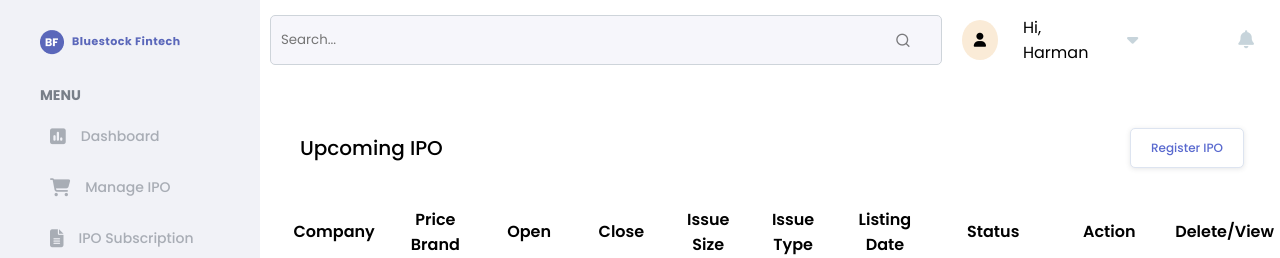
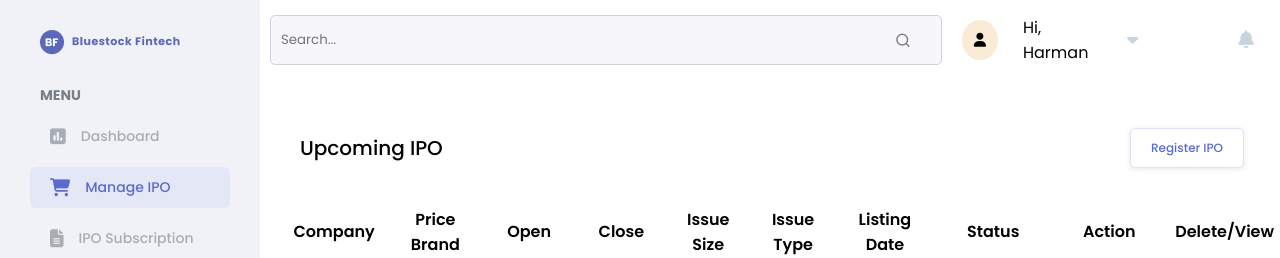
Before and after one commit to Harman-khurmi/Bluestock-fintech-dashboard, a React (Create React App) app: page /manage-ipo in a window 1280 px wide. Shown: the top 258 px of the page. Built offline with nearby package versions, Linux system fonts and the light colour scheme.

Commit message:
sidebar-onclick-changebg

```diff
--- a/src/components/Sidebar.css
+++ b/src/components/Sidebar.css
@@ -51,3 +51,11 @@
   font-size: 18px;
   /* color: rgb(196,199,219); */
 }
+
+/* change bg color on click */
+
+.menu-item.active {
+  background-color: #e4e7f5;
+  color: rgb(90, 106, 207);
+  border-radius: 6px;
+}
--- a/src/components/Sidebar.js
+++ b/src/components/Sidebar.js
@@ -1,9 +1,20 @@
 import React from 'react';
 import { Link } from 'react-router-dom';
 import logo from '../assets/Logo.png';
+import { useLocation } from 'react-router-dom';
+import { useState } from 'react';
 import './Sidebar.css';
 
 const Sidebar = () => {
+  //code for menu option click bg
+  const location = useLocation();
+  const [activeButton, setActiveButton] = useState(location.pathname);
+
+  const handleButtonClick = (path) => {
+    setActiveButton(path);
+  };
+  // end
+
   return (
     <div className="sidebar">
       <div className="logo-section">
@@ -11,34 +22,34 @@ const Sidebar = () => {
       </div>
       <div className="menu-section">
         <h5>MENU</h5>
-        <Link to="/dashboard" className="menu-item">
+        <Link to="/dashboard" className={`menu-item ${activeButton === '/dashboard' ? 'active' : ''}`} onClick={() => handleButtonClick('/dashboard')}>
           <i class="fa-solid fa-square-poll-vertical"></i>
           Dashboard
         </Link>
-        <Link to="/manage-ipo" className="menu-item">
+        <Link to="/manage-ipo" className={`menu-item ${activeButton === '/manage-ipo' ? 'active' : ''}`} onClick={() => handleButtonClick('/manage-ipo')}>
           <i class="fa-solid fa-cart-shopping"></i>
           Manage IPO
         </Link>
-        <Link to="/ipo-subscription" className="menu-item">
+        <Link to="/ipo-subscription" className={`menu-item ${activeButton === '/ipo-subscription' ? 'active' : ''}`} onClick={() => handleButtonClick('/ipo-subscription')}>
           <i class="fa-solid fa-file-lines"></i>
           IPO Subscription
         </Link>
-        <Link to="/ipo-allotment" className="menu-item">
+        <Link to="/ipo-allotment" className={`menu-item ${activeButton === '/ipo-allotment' ? 'active' : ''}`} onClick={() => handleButtonClick('/ipo-allotment')}>
           <i class="fa-solid fa-comment-dots"></i> IPO Allotment
         </Link>
       </div>
       <div className="menu-section">
         <h5>Other Options</h5>
-        <Link to="/settings" className="menu-item">
+        <Link to="/settings" className={`menu-item ${activeButton === '/settings' ? 'active' : ''}`} onClick={() => handleButtonClick('/settings')}>
           <i class="fa-solid fa-gear"></i> Settings
         </Link>
-        <Link to="/api-manager" className="menu-item">
+        <Link to="/api-manager" className={`menu-item ${activeButton === '/api-manager' ? 'active' : ''}`} onClick={() => handleButtonClick('/api-manager')}>
           <i class="fa-solid fa-wallet"></i> API Manager
         </Link>
-        <Link to="/accounts" className="menu-item">
+        <Link to="/accounts" className={`menu-item ${activeButton === '/accounts' ? 'active' : ''}`} onClick={() => handleButtonClick('/accounts')}>
           <i class="fa-solid fa-user"></i> Accounts
         </Link>
-        <Link to="/help" className="menu-item">
+        <Link to="/help" className={`menu-item ${activeButton === '/help' ? 'active' : ''}`} onClick={() => handleButtonClick('/help')}>
           <i class="fa-solid fa-circle-info"></i> Help
         </Link>
       </div>
```
